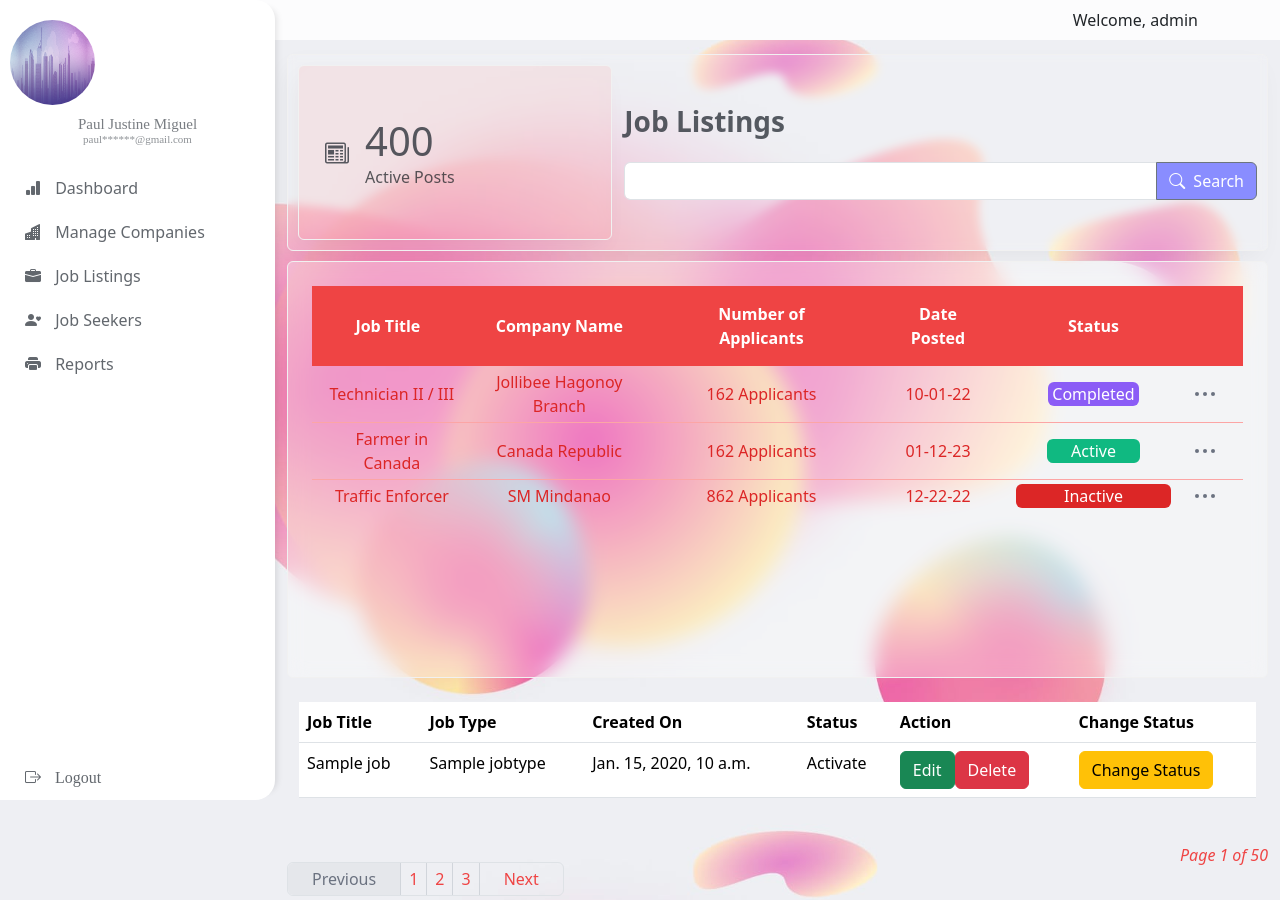
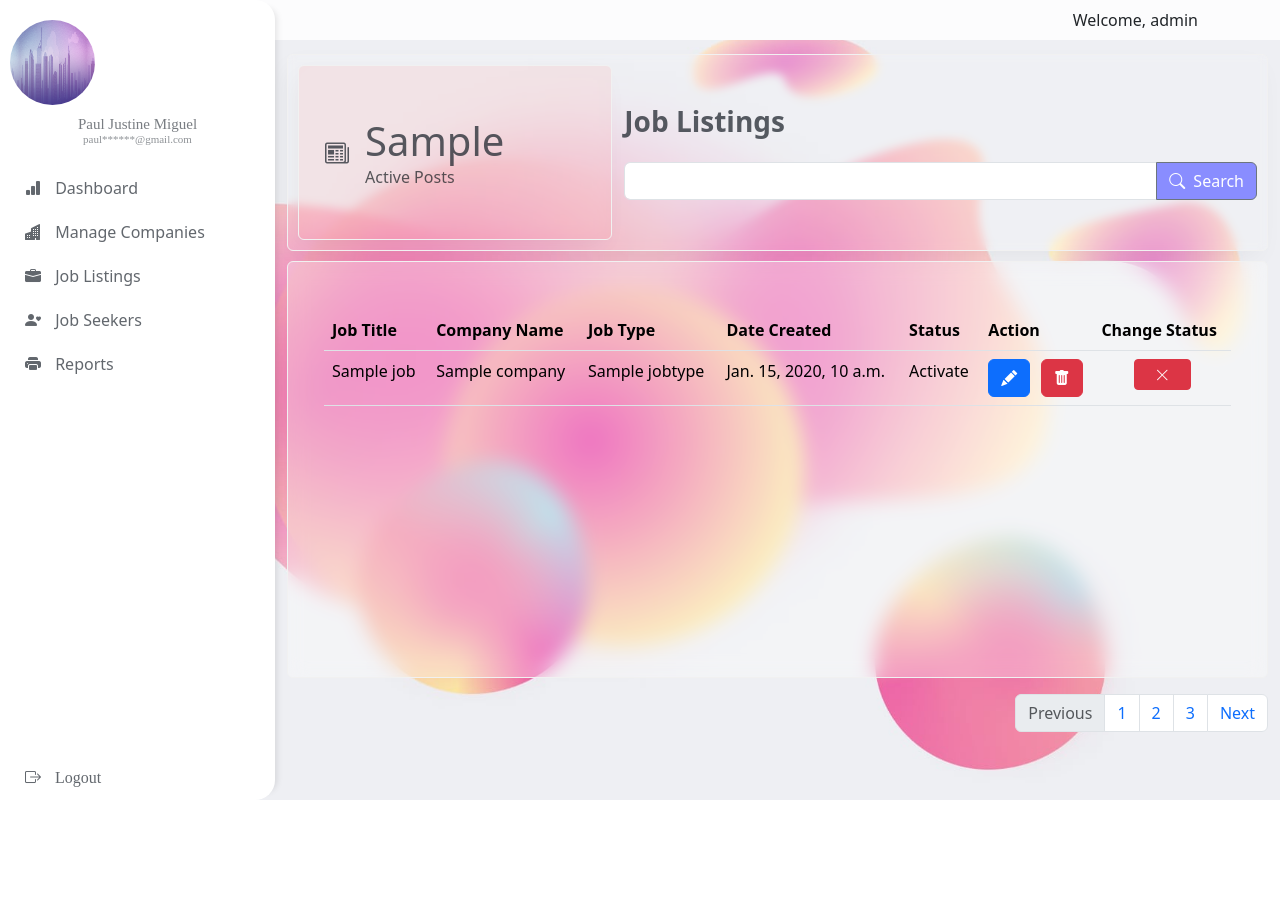
Before and after one commit to rykagene/django-project, a Django app: template Venari_portal/venari/templates/admin_joblist.html in a window 1280 px wide. After the commit the page ends 800 px from the top, so only its background shows below. Run offline with Django 4.2, Linux system fonts and the light colour scheme; the template is opened without the code that fills it: most values are stand-ins (such as "Sample title", 1, 10 or a date in 2020); some libraries are stand-ins or nearby versions.

Commit message:
joblistUI

```diff
--- a/Venari_portal/venari/static/css/admin_joblist.css
+++ b/Venari_portal/venari/static/css/admin_joblist.css
@@ -88,11 +88,11 @@ body {
 
 }
 
-table#job_list_table th,
-table#job_list_table td {
+table#job_list_admin th,
+table#job_list_admin td {
     background-color: transparent !important;
 }
-table#job_list_table thead{
+table#job_list_admin thead{
     position: sticky;
     top: 0;
 }
--- a/Venari_portal/venari/templates/admin_joblist.html
+++ b/Venari_portal/venari/templates/admin_joblist.html
@@ -41,7 +41,7 @@
                                             </div>
 
                                             <div class="flex-grow-1 text-start">
-                                                <h1 class="card-title mb-0 pb-0">400</h1>
+                                                <h1 class="card-title mb-0 pb-0">{{job.active_pos}}</h1>
                                                 <p class="text-muted dash-card-label pt-0 pb-0 mb-0">
                                                     Active Posts
                                                 </p>
@@ -75,123 +75,6 @@
             <!-- Table -->
             <div class="card border-0 overflow-auto p-2 p-lg-4 flex-grow-1 comp-list-cards" style="height: 417px;"
                 id="job-list-table-card">
-                <table class="table-auto w-full text-center">
-                    <thead class="bg-red-500 text-white">
-                        <tr>
-                            <th class="px-4 py-3">Job Title</th>
-                            <th class="px-4 py-3">Company Name</th>
-                            <th class="px-4 py-3">Number of Applicants</th>
-                            <th class="px-4 py-3">Date Posted</th>
-                            <th class="px-4 py-3">Status</th>
-                            <th class="px-4 py-3"></th>
-                        </tr>
-                    </thead>
-                    <tbody>
-                        <tr>
-                            <td
-                                class="border-b border-red-300 text-red-600 pl-2 sm:pl-4 pr-1 sm:pr-2 py-1 sm:py-2 text-sm sm:text-base">
-                                Technician II / III</td>
-                            <td
-                                class="border-b border-red-300 text-red-600 px-2 sm:px-4 py-1 sm:py-2 text-sm sm:text-base">
-                                Jollibee Hagonoy Branch</td>
-                            <td
-                                class="border-b border-red-300 text-red-600 px-2 sm:px-4 py-1 sm:py-2 text-sm sm:text-base">
-                                162 Applicants</td>
-                            <td
-                                class="border-b border-red-300 text-red-600 px-2 sm:px-4 py-1 sm:py-2 text-sm sm:text-base">
-                                10-01-22</td>
-                            <td class="border-b border-red-300 px-2 sm:px-4 py-1 sm:py-2 text-sm sm:text-base">
-                                <button class="bg-purple-500 px-1 text-white rounded">Completed</button>
-                            </td>
-                            <td class="border-b border-red-300 pl-2 sm:pl-4 pr-1 sm:pr-2 py-1 sm:py-2">
-                                <button class="menuButton flex space-x-1 pr-5">
-                                    <div class="w-1 h-1 bg-gray-500 rounded-full"></div>
-                                    <div class="w-1 h-1 bg-gray-500 rounded-full"></div>
-                                    <div class="w-1 h-1 bg-gray-500 rounded-full"></div>
-                                </button>
-
-                                <div class="menu absolute bg-white text-gray-700 text-sm rounded shadow-lg hidden">
-                                    <ul>
-                                        <li class="border-b border-gray-300 py-1 px-2">Activate</li>
-                                        <li class="border-b border-gray-300 py-1 px-2">Deactivate</li>
-                                        <li class="border-b border-gray-300 py-1 px-2">Edit</li>
-                                    </ul>
-                                </div>
-                            </td>
-                        </tr>
-                        <!-- More rows... -->
-                        <tr>
-                            <td
-                                class="border-b border-red-300 text-red-600 pl-2 sm:pl-4 pr-1 sm:pr-2 py-1 sm:py-2 text-sm sm:text-base">
-                                Farmer in Canada</td>
-                            <td
-                                class="border-b border-red-300 text-red-600 px-2 sm:px-4 py-1 sm:py-2 text-sm sm:text-base">
-                                Canada Republic</td>
-                            <td
-                                class="border-b border-red-300 text-red-600 px-2 sm:px-4 py-1 sm:py-2 text-sm sm:text-base">
-                                162 Applicants</td>
-                            <td
-                                class="border-b border-red-300 text-red-600 px-2 sm:px-4 py-1 sm:py-2 text-sm sm:text-base">
-                                01-12-23</td>
-                            <td class="border-b border-red-300 px-2 sm:px-4 py-1 sm:py-2 text-sm sm:text-base">
-                                <button class="bg-green-500 px-6 text-white rounded">Active</button>
-                            </td>
-                            <td class="border-b border-red-300 pl-2 sm:pl-4 pr-1 sm:pr-2 py-1 sm:py-2">
-                                <button class="menuButton flex space-x-1 pr-5">
-                                    <div class="w-1 h-1 bg-gray-500 rounded-full"></div>
-                                    <div class="w-1 h-1 bg-gray-500 rounded-full"></div>
-                                    <div class="w-1 h-1 bg-gray-500 rounded-full"></div>
-                                </button>
-
-                                <div class="menu absolute bg-white text-gray-700 text-sm rounded shadow-lg hidden">
-                                    <ul>
-                                        <li class="border-b border-gray-300 py-1 px-2">Activate</li>
-                                        <li class="border-b border-gray-300 py-1 px-2">Deactivate</li>
-                                        <li class="border-b border-gray-300 py-1 px-2">Edit</li>
-                                    </ul>
-                                </div>
-                            </td>
-                        </tr>
-                        <!-- More rows... -->
-                        <tr>
-                            <td class="text-red-600 pl-2 sm:pl-4 pr-1 sm:pr-2 py-1 sm:py-2 text-sm sm:text-base">Traffic
-                                Enforcer</td>
-                            <td class="text-red-600 px-2 sm:px-4 py-1 sm:py-2 text-sm sm:text-base">SM Mindanao</td>
-                            <td class="text-red-600 px-2 sm:px-4 py-1 sm:py-2 text-sm sm:text-base">862 Applicants</td>
-                            <td class="text-red-600 px-2 sm:px-4 py-1 sm:py-2 text-sm sm:text-base">12-22-22</td>
-                            <td class="px-2 sm:px-4 py-1 sm:py-2 text-sm sm:text-base">
-                                <button class="bg-red-600 px-5 text-white rounded">Inactive</button>
-                            </td>
-                            <td class="pl-2 sm:pl-4 pr-1 sm:pr-2 py-1 sm:py-2">
-                                <button class="menuButton flex space-x-1 pr-5">
-                                    <div class="w-1 h-1 bg-gray-500 rounded-full"></div>
-                                    <div class="w-1 h-1 bg-gray-500 rounded-full"></div>
-                                    <div class="w-1 h-1 bg-gray-500 rounded-full"></div>
-                                </button>
-
-                                <div class="menu absolute bg-white text-gray-700 text-sm rounded shadow-lg hidden">
-                                    <ul>
-                                        <li class="border-b border-gray-300 py-1 px-2">Activate</li>
-                                        <li class="border-b border-gray-300 py-1 px-2">Deactivate</li>
-                                        <li class="border-b border-gray-300 py-1 px-2">Edit</li>
-                                    </ul>
-                                </div>
-                            </td>
-                        </tr>
-
-
-                        <script>
-                            var menuButtons = document.querySelectorAll('.menuButton');
-                            menuButtons.forEach(function (button) {
-                                button.addEventListener('click', function () {
-                                    var menu = this.nextElementSibling;
-                                    menu.classList.toggle('hidden');
-                                });
-                            });
-                        </script>
-                    </tbody>
-                </table>
-            </div><!-- Table -->
 
                 <div class="container mt-4">
                     {% for message in messages %}
@@ -203,8 +86,9 @@
                         <thead>
                             <tr>
                                 <th>Job Title</th>
+                                <th>Company Name</th>
                                 <th>Job Type</th>
-                            <th>Created On</th>
+                                <th>Date Created</th>
                                 <th>Status</th>
                                 <th>Action</th>
                                 <th>Change Status</th>
@@ -214,19 +98,72 @@
                             {% for job in jobs %}
                             <tr>
                                 <td>{{job.title}}</td>
+                                <td>{{job.company.company_name}}</td>
                                 <td>{{job.jobtype}}</td>
                                 <td>{{job.creation_date}}</td>
                                 <td>{{job.status}}</td>
-                            <td><a href="/admin_edit_jobpost/{{job.id}}/" class="btn btn-success"
-                                    title="Edit">Edit</a><a href="/admin_delete_postjob/{{job.id}}/"
-                                    class="btn btn-danger" title="Delete">Delete</a></td>
-                            <td><a href="/admin_changejob_status/{{job.id}}/" class="btn btn-warning">Change Status</a>
+                                <td>
+                                    <div class="row justify-content-center align-items-center g-2">
+                                        <div class="col">
+                                            <a href="/admin_edit_jobpost/{{job.id}}/" class="btn btn-primary"
+                                                title="Edit"><i class="bi-pencil-fill"></i>
+                                            </a>
+                                        </div>
+                                        <div class="col">
+                                            <a href="/admin_delete_postjob/{{job.id}}/" class="btn btn-danger"
+                                                title="Delete"><i class="bi-trash-fill"></i>
+                                            </a>
+                                        </div>
+                                    </div>
+
+
                                 </td>
+
+                                <td>
+                                    <!-- <a href="/admin_changejob_status/{{job.id}}/" class="btn btn-warning">
+                                        <i class="bi-pencil-square"></i>
+                                    </a> -->
+
+                                    <!-- ========== Start Activate/Deactivate Button ========== -->
+                                    <div class="row justify-content-center align-items-center g-2">
+                                        {% if job.status != 'Activate' %}
+                                        <div class="col-6" title="View">
+                                            <button id="activateButton"
+                                                class=" activateButton btn col-12 btn-primary btn-sm"
+                                                data-bs-toggle="modal" data-bs-target="#activateModal"
+                                                data-post-id="{{post.id}}" data-status="Activate">
+                                                <i class="bi bi-check-lg">
+                                                </i>
+                                            </button>
+                                        </div>
+                                        {% endif %}
+                                        {% if job.status == 'Activate' %}
+                                        <div class="col-6" title="Deactivate">
+                                            <button id="deactivateButton" role="button"
+                                                class="btn col-12 btn-danger btn-sm" data-bs-toggle="modal"
+                                                data-bs-target="#deactivateModal" data-post-id="{{post.id}}"
+                                                data-status="Deactivate">
+                                                <i class="bi bi-x-lg">
+                                                </i>
+                                            </button>
+                                        </div>
+                                        {% endif %}
+                                    </div>
+                                    <!-- ========== End Activate/Deactivate Button ========== -->
+                                </td>
+
                             </tr>
                             {% endfor %}
                         </tbody>
                     </table>
                 </div>
+
+            </div><!-- Table -->
+
+
+
+
+
             <script>
                 $(document).ready(function () {
                     $('#job_list_admin').DataTable({
@@ -331,29 +268,75 @@
 
             <!-- Pagination -->
             <div class="mt-3">
-                <div class="flex items-center">
-                    <div class="flex mt-5 border border-gray-300 rounded-md">
-                        <button
-                            class="px-4 py-1 text-gray-500 bg-gray-200 rounded-l-md flex-shrink-0 border-r border-gray-300">Previous</button>
-                        <button class="px-2 py-1 text-red-500 rounded-l-md border-r border-gray-300">1</button>
-                        <button class="px-2 py-1 text-red-500 rounded-l-md border-r border-gray-300">2</button>
-                        <button class="px-2 py-1 text-red-500 rounded-l-md border-r border-gray-300">3</button>
-                        <button class="px-4 py-1 text-red-500 rounded-r-md">Next</button>
-                    </div>
-
-                    <div class="ml-auto italic flex text-red-500">
-                        <div>Page</div>
-                        <div class="ml-1">1</div>
-                        <div class="ml-1">of</div>
-                        <div class="ml-1">50</div>
-                    </div>
-                </div>
+                <nav aria-label="Page navigation example">
+                    <ul class="pagination justify-content-end">
+                        <li class="page-item disabled">
+                            <a class="page-link">Previous</a>
+                        </li>
+                        <li class="page-item"><a class="page-link" href="#">1</a></li>
+                        <li class="page-item"><a class="page-link" href="#">2</a></li>
+                        <li class="page-item"><a class="page-link" href="#">3</a></li>
+                        <li class="page-item">
+                            <a class="page-link" href="#">Next</a>
+                        </li>
+                    </ul>
+                </nav>
             </div>
 
         </div>
     </div>
 
 
+        <!-- Activate modal -->
+        <div class="modal fade" id="activateModal" tabindex="-1" role="dialog" aria-labelledby="activateModalTitle"
+        aria-hidden="true">
+        <div class="modal-dialog modal-dialog-scrollable modal-dialog-centered modal-sm" role="document">
+            <div class="modal-content">
+                <div class="modal-header">
+                    <h5 class="modal-title" id="activateModalTitle">
+                        Activate this post
+                    </h5>
+                    <button type="button" class="btn-close" data-bs-dismiss="modal" aria-label="Close"></button>
+                </div>
+                <div class="modal-body">
+                    Do you want to activate this post?
+                </div>
+                <div class="modal-footer">
+                    <button type="button" class="btn btn-secondary" data-bs-dismiss="modal">
+                        No
+                    </button>
+                    <button type="button" id="confirm_activation" class="btn btn-primary">Yes</button>
+                </div>
+            </div>
+        </div>
+    </div>
+
+    <!-- Deactivate modal -->
+    <div class="modal fade" id="deactivateModal" tabindex="-1" role="dialog" aria-labelledby="deactivateModalTitle"
+        aria-hidden="true">
+        <div class="modal-dialog modal-dialog-scrollable modal-dialog-centered modal-sm" role="document">
+            <div class="modal-content">
+                <div class="modal-header">
+                    <h5 class="modal-title" id="deactivateModalTitle">
+                        Dectivate this post
+                    </h5>
+                    <button type="button" class="btn-close" data-bs-dismiss="modal" aria-label="Close"></button>
+                </div>
+                <div class="modal-body">
+                    Do you want to deactivate this post?
+                </div>
+                <div class="modal-footer">
+                    <button type="button" class="btn btn-secondary" data-bs-dismiss="modal">
+                        No
+                    </button>
+                    <button type="button" id="confirm_deactivation" class="btn btn-primary">Yes</button>
+                </div>
+            </div>
+        </div>
+    </div>
+
+
+
 
 </body>
 
```
Also changed, not shown: 1 other file. Lines whose indentation alone changed are shown as unchanged.
